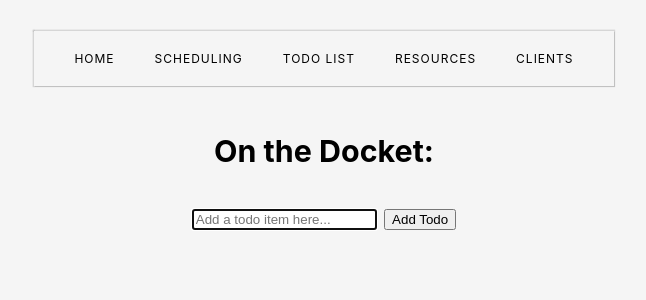
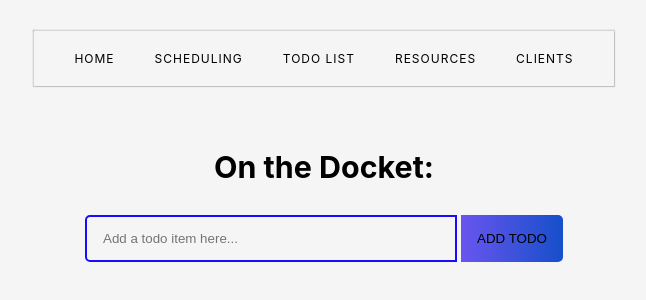
Before and after one commit to climb719/grow-notes-app, a React (Create React App) app: page /todos in a window 1280 px wide. Shown: the top 300 px of the page, without its empty margins (316-962 px from the left). Built offline with nearby package versions, Linux system fonts and the light colour scheme.

Commit message:
todo update and delete

```diff
--- a/src/App.css
+++ b/src/App.css
@@ -126,6 +126,90 @@ a:-webkit-any-link {
   cursor: pointer;
 }
 
+.todo-container {
+    display: flex;
+    flex-direction: column;
+    justify-content: start;
+    width: 520px;
+    min-height: 600px;
+    text-align: center;
+    margin: 16px auto;
+}
+
+.todo {
+  display: flex;
+  justify-content: space-between;
+  align-items: center;
+  margin: 8px auto;
+  color: black;
+  background: linear-gradient(
+    90deg,
+    rgb(129, 184, 190) 0%,
+    rgb(42, 125, 131) 100%
+    );
+    padding: 12px;
+    border-radius: 5px;
+    width: 80%;
+  }
+
+  .todo-form {
+    margin-bottom: 32px;
+  }
+
+  .todo-input {
+    padding: 14px 32px 14px 16px;
+    border-radius: 5px 0 0 5px;
+    border: 2px solid #180cff;
+    outline: none;
+    width: 320px;
+    background: transparent;
+
+  }
+
+  .todo-button {
+    padding: 16px;
+    margin-left: 4px;
+    border: none;
+    border-radius: 0 5px 5px 0;
+    cursor: pointer;
+    outline: none;
+    background: linear-gradient(
+      90deg,
+      rgb(105, 85, 238) 0%,
+      rgb(22, 79, 202) 100%
+    );
+    color: black;
+
+  }
+
+  .hidden-form {
+    display: none;
+  }
+
+  .todo:nth-child(4n + 1) {
+    background: linear-gradient(
+      90deg,
+      rgb(160, 181, 160),
+      rgb(121, 163, 113)
+    );
+  }
+
+  .todo:nth-child(4n + 2) {
+    background: linear-gradient(
+      90deg,
+      rgb(137, 153, 184),
+      rgb(75, 86, 150)
+    );
+  }
+
+  .todo:nth-child(4n + 3) {
+    background: linear-gradient(
+      90deg,
+      rgb(111, 167, 189),
+      rgb(15, 112, 156)
+    );
+  }
+
 
 
 /* .App-header {
--- a/src/components/ToDoForm.js
+++ b/src/components/ToDoForm.js
@@ -3,7 +3,8 @@ import { v1 as uuidv1 } from 'uuid';
 
 function ToDoForm(props) {
 
-    const [toDo, setToDo] = useState('')
+    const [toDo, setToDo] = useState(props.edit ? props.edit.value : '')
+    // const [editMode, setEditMode] = useState(false)
     const importFocus = useRef(null)
 
     useEffect(() => {
@@ -24,7 +25,10 @@ function ToDoForm(props) {
      setToDo('')
     }
 
+
   return (
+   <>
+    {props.edit ? (
       <form className='todo-form' onSubmit={handleSubmit}>
       <input
       type='text'
@@ -33,11 +37,24 @@ function ToDoForm(props) {
       onChange={handleChange}
       ref={importFocus}
       name='text'
-    className='todo-text'
-    />&nbsp;
-
-    <button className='todo-button' onClick={handleSubmit}>Add Todo</button>
+      className='todo-input'/>
+      <button className='todo-button' onClick={handleSubmit}>UPDATE TODO</button>
       </form>
+     ) : (
+       <form className={props.edit ? 'hidden-form' : 'todo-form'} onSubmit={handleSubmit}>
+       <input
+      type='text'
+      placeholder='Add a todo item here...'
+      value={toDo}
+      onChange={handleChange}
+      ref={importFocus}
+      name='text'
+      className='todo-input'
+      />
+      <button className='todo-button'  onClick={handleSubmit}>ADD TODO</button>
+      </form>
+      )}
+     </>
   )
 
 }
--- a/src/components/ToDoList.js
+++ b/src/components/ToDoList.js
@@ -22,13 +22,14 @@ function ToDoList() {
       setToDoArray(arrayAfterDelete)
   }
 
-  const editToDo = (id, newToDo) => {
+  const editToDo = (todoId, newToDo) => {
       console.log(newToDo)
-      console.log(id)
-    // if (newToDo.text || /^\s*$/.test(newToDo.text)) {
-    //     return
-    //   }
-    //     setToDoArray(prev => prev.map(todo => (todo.id ===id ? newToDo: todo)))
+      console.log(todoId)
+    if (!newToDo.text || /^\s*$/.test(newToDo.text)) {
+      return
+    }
+
+    setToDoArray(prev => prev.map(toDo=> (toDo.id === todoId ? newToDo : toDo)));
   }
 
 
--- a/src/containers/ToDoContainer.js
+++ b/src/containers/ToDoContainer.js
@@ -3,7 +3,7 @@ import { ToDoList } from '../components';
 
 const ToDoContainer = props => {
     return (
-     <div className="ToDo">
+     <div className="todo-container">
      <h3 className="page-heading">On the Docket:</h3>
      <ToDoList />
 
```
Lines whose indentation alone changed are shown as unchanged.
